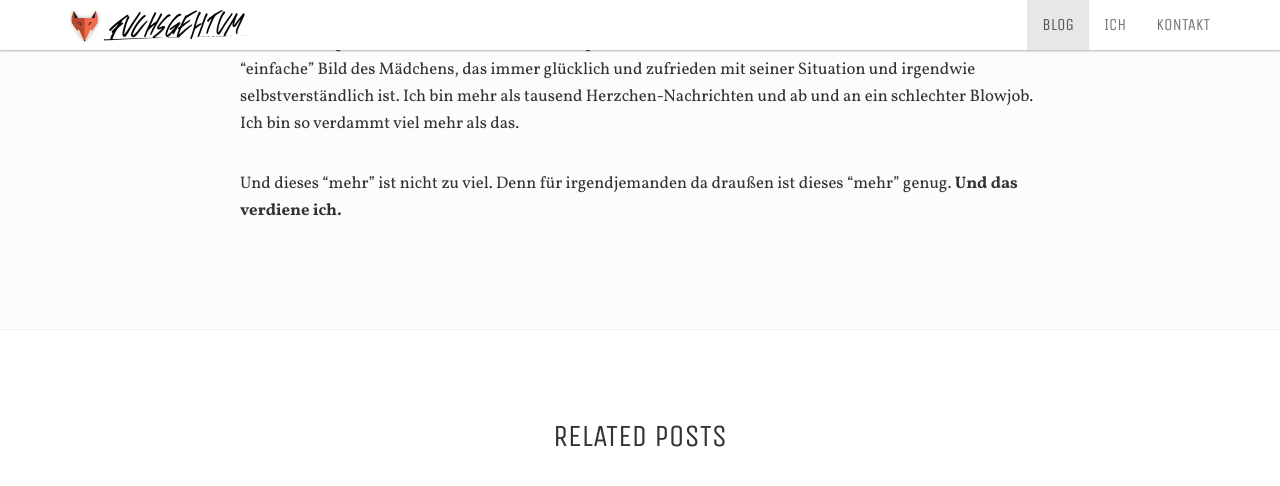
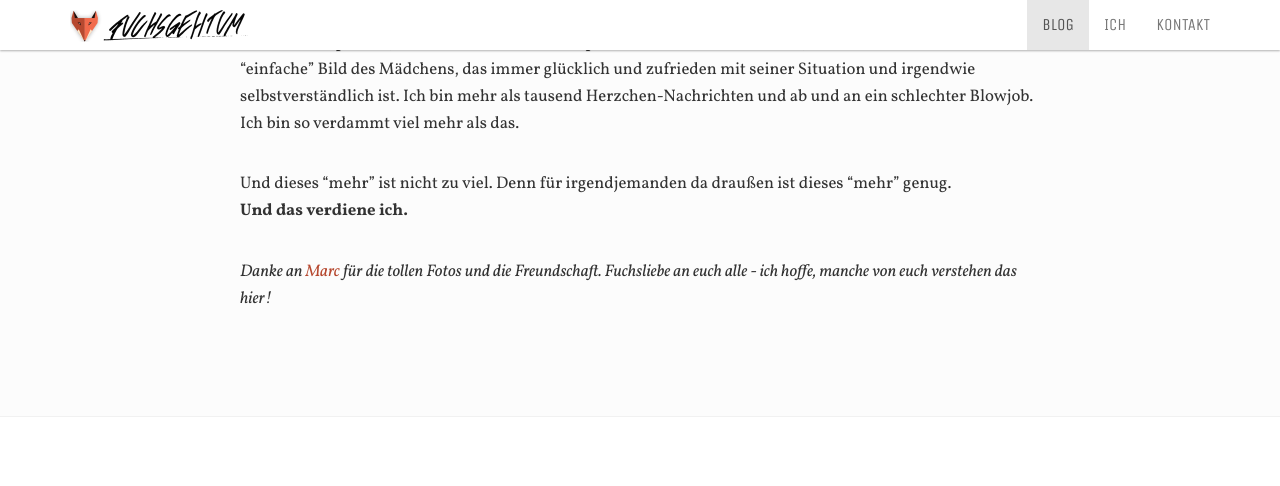
Before and after one commit to katharinafuchs/katharinafuchs.github.io, a Jekyll site: the page built from _posts/2015-07-20-accept-the-love-you-really-deserve.md, in a window 1280 px wide and 900 px high, scrolled down 2469 px, cut to the strip 0-491 px from the top of the window. Shown: the top 486 px of the strip. Built offline with Jekyll 4.4.1, drawn with Linux system fonts in a browser that asks for light colours; comment, search, counter and statistics services are not loaded.

Commit message:
updated post

```diff
--- a/_posts/2015-07-20-accept-the-love-you-really-deserve.md
+++ b/_posts/2015-07-20-accept-the-love-you-really-deserve.md
@@ -31,4 +31,9 @@ Ich bin nicht perfekt, aber ich bin mehr als ein "perfektes" Bild von einer Frau
  Ich bin so verdammt viel mehr als das.
 
 
-Und dieses "mehr" ist nicht zu viel. Denn für irgendjemanden da draußen ist dieses "mehr" genug. **Und das verdiene ich.**
+Und dieses "mehr" ist nicht zu viel. Denn für irgendjemanden da draußen ist dieses "mehr" genug.
+**Und das verdiene ich.**
+
+
+
+*Danke an [Marc](http://atmochrom.com/) für die tollen Fotos und die Freundschaft. Fuchsliebe an euch alle - ich hoffe, manche von euch verstehen das hier!*
```
